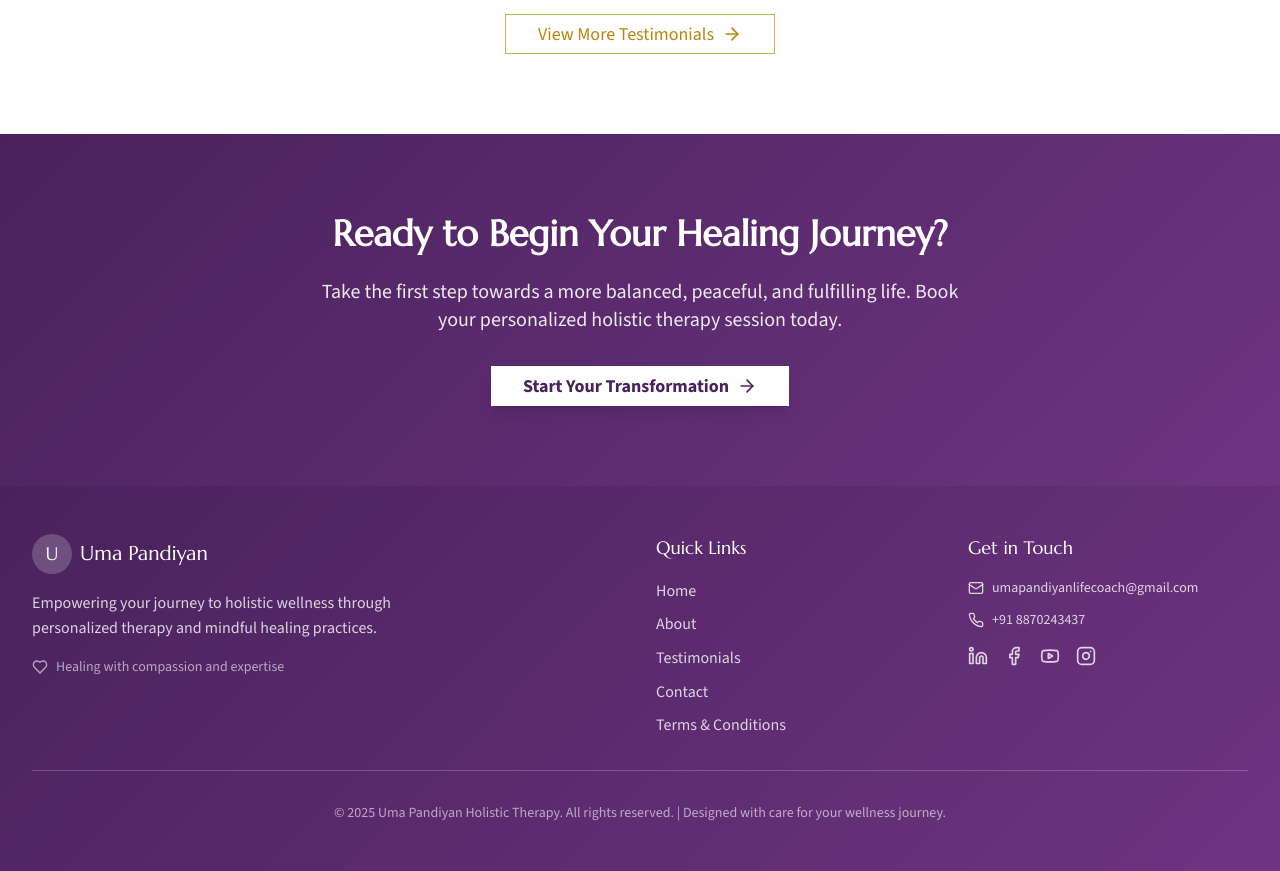
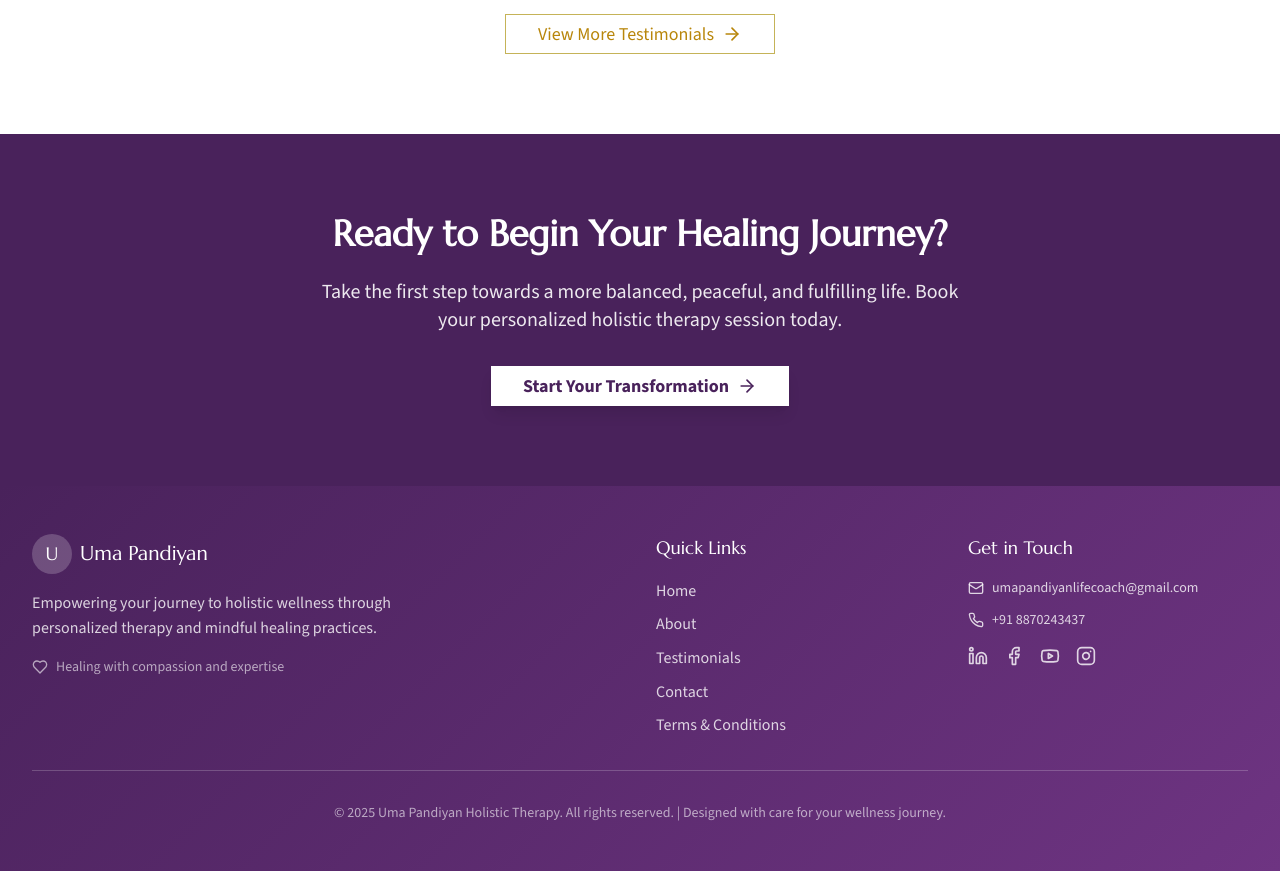
Before and after one commit to rameshkumark24/Umapandiyan, a React (Vite) app: page / in a window 1280 px wide. Shown: the part 2740-3611 px from the top of the page. Built offline with nearby package versions, Linux system fonts and the light colour scheme.

Commit message:
Refactor testimonial styles and update CTA background
Removed 'italic' class from testimonial text and updated CTA section background to a solid dark purple.

```diff
--- a/src/pages/Home.jsx
+++ b/src/pages/Home.jsx
@@ -257,7 +257,6 @@ const Home = () => {
 
                         {testimonial.audioSrc ? (
                           <>
-                            {/* UPDATED: Removed 'italic' class */}
                             <p className="text-gray-700 mb-4 font-bold leading-relaxed flex-grow">
                               "{testimonial.text}"
                             </p>
@@ -268,7 +267,6 @@ const Home = () => {
                           </>
                         ) : (
                           <>
-                            {/* UPDATED: Removed 'italic' class */}
                             <p className="text-gray-700 mb-6 font-bold leading-relaxed flex-grow">
                               "{testimonial.text}"
                             </p>
@@ -307,8 +305,8 @@ const Home = () => {
       </section>
 
       {/* CTA Section */}
-      {/* UPDATED: This section now uses 'gradient-bg' to match the footer */}
-      <section className="py-20 gradient-bg font-body">
+      {/* UPDATED: This section now uses a solid, dark purple background */}
+      <section className="py-20 bg-[#49225B] font-body">
         <div className="max-w-4xl mx-auto px-4 sm:px-6 lg:px-8 text-center">
           <motion.div
             initial={{ opacity: 0, y: 30 }}
```
